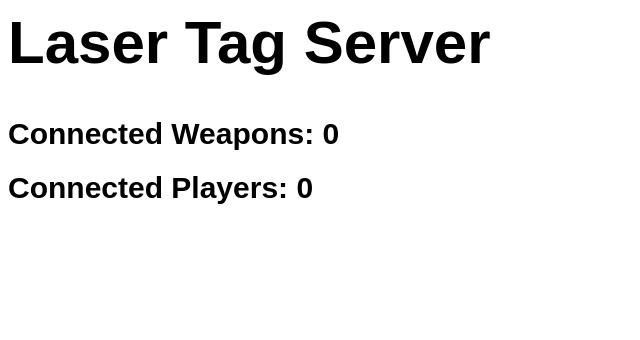
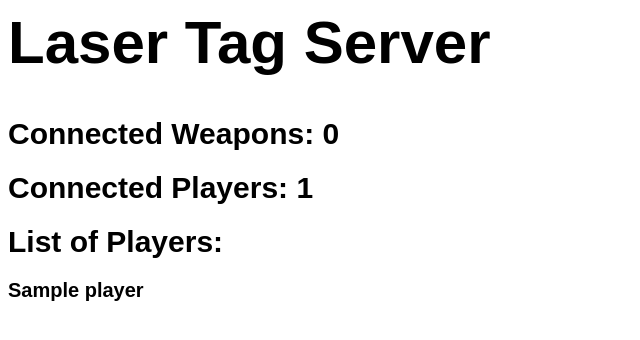
Before and after one commit to ljgecko1230/LaserTag, a Flask app: template templates/home.html in a window 1280 px wide. Shown: the top 340 px of the page, without its empty margins (0-640 px from the left). Run offline with Flask 2, Linux system fonts and the light colour scheme; the template is opened without the code that fills it: most values are stand-ins (such as "Sample title", 1, 10 or a date in 2020).

Commit message:
Clients can request statistics about their corresponding player

```diff
--- a/server.py
+++ b/server.py
@@ -2,7 +2,10 @@ from flask import Flask, render_template, request, Response
 
 app = Flask(__name__)
 
-players = []
+global players
+players = {}
+global next_available_id
+next_available_id = 0
 
 class Player:
     def __init__(self, id, codename):
@@ -38,39 +41,68 @@ class Shot(Event):
 class Hit(Event):
     pass
 
-@app.route("/")
+@app.route("/", methods=["GET"])
 def homepage():
-    return render_template("home.html")
+    player_list = [" - " + str(id) + ": " + str(player.codename)\
+                           for id, player in players.items()]
+
+    return render_template("home.html", player_list=player_list)
 
 @app.route("/connect", methods=["POST"])
 def connect():
+    global players
+    global next_available_id
+
+    print()
     print("Client attempting to connect...")
 
-    player_info = eval(request.data)
+    player_data = eval(request.data)
 
-    print("Player info: " + str(player_info))
+    print("Player info: " + str(player_data))
 
-    new_player = Player(len(players), player_info["codename"])
-    players.append(new_player)
+    new_player = Player(next_available_id, player_data["codename"])
+    players[new_player.id] = new_player
+    next_available_id += 1
 
     print("Player created.")
 
     return_data = str({"id": new_player.id})
     response = Response(return_data, status=200, mimetype="text/plain")
 
-    print("Returning client info (" + str(response) + ").")
+    print("Returning response (" + str(response) + ").")
 
     return response
 
-@app.route("/shot")
-def recieve_shot():
-    shot_data = eval(request.data)
+@app.route("/shot", methods=["POST"])
+def recieve_attack_data():
+    pass
 
-    print("Client (" + shot_data["id"] + ") sending shot...")
-    print("Shot info: " + str(shot_data))
+@app.route("/hit", methods=["POST"])
+def recieve_hit_data():
+    pass
 
-    new_shot = Shot(shot_data["time"], shot_data["player"])
+@app.route("/stats/<player_id>", methods=["GET"])
+def get_player_stats(player_id):
+    print()
+    print("Client requesting information...")
+    print("Player ID: " + str(player_id))
 
-@app.route("/hit")
-def recieve_hit():
-    pass
+    player_id = int(player_id)
+    try:
+        player = players[player_id]
+
+        print("Player found. Generating response...")
+
+        return_data = str({"id": player.id, "codename": player.codename,\
+                           "health": player.health, "score": player.score,\
+                           "shots": player.shots, "hits_taken": player.hits_taken,\
+                           "hits_given": player.hits_given})
+        response = Response(return_data, status=200, mimetype="text/plain")
+    except:
+        print("Player not found. Alerting client...")
+
+        response = Response(status=404)
+
+    print("Returning response (" + str(response) + ").")
+
+    return response
--- a/static/home.css
+++ b/static/home.css
@@ -7,3 +7,8 @@
   font-family:Arial;
   font-size: 30;
 }
+
+.statistic_item {
+  font-family:Arial;
+  font-size:20;
+}
--- a/templates/home.html
+++ b/templates/home.html
@@ -6,6 +6,10 @@
 <body>
   <h1 class="title">Laser Tag Server</h1>
   <h1 class="statistic">Connected Weapons: 0</h1>
-  <h1 class="statistic">Connected Players: 0</h1>
+  <h1 class="statistic">Connected Players: {{ player_list|length }}</h1>
+  <h1 class="statistic">List of Players:</h1>
+  {% for player in range(player_list|length) %}
+    <h1 class="statistic_item">{{ player_list[player] }}</h1>
+  {% endfor %}
 </body>
 </html>
```
Also changed, not shown: client.py (+21 -5 lines).
